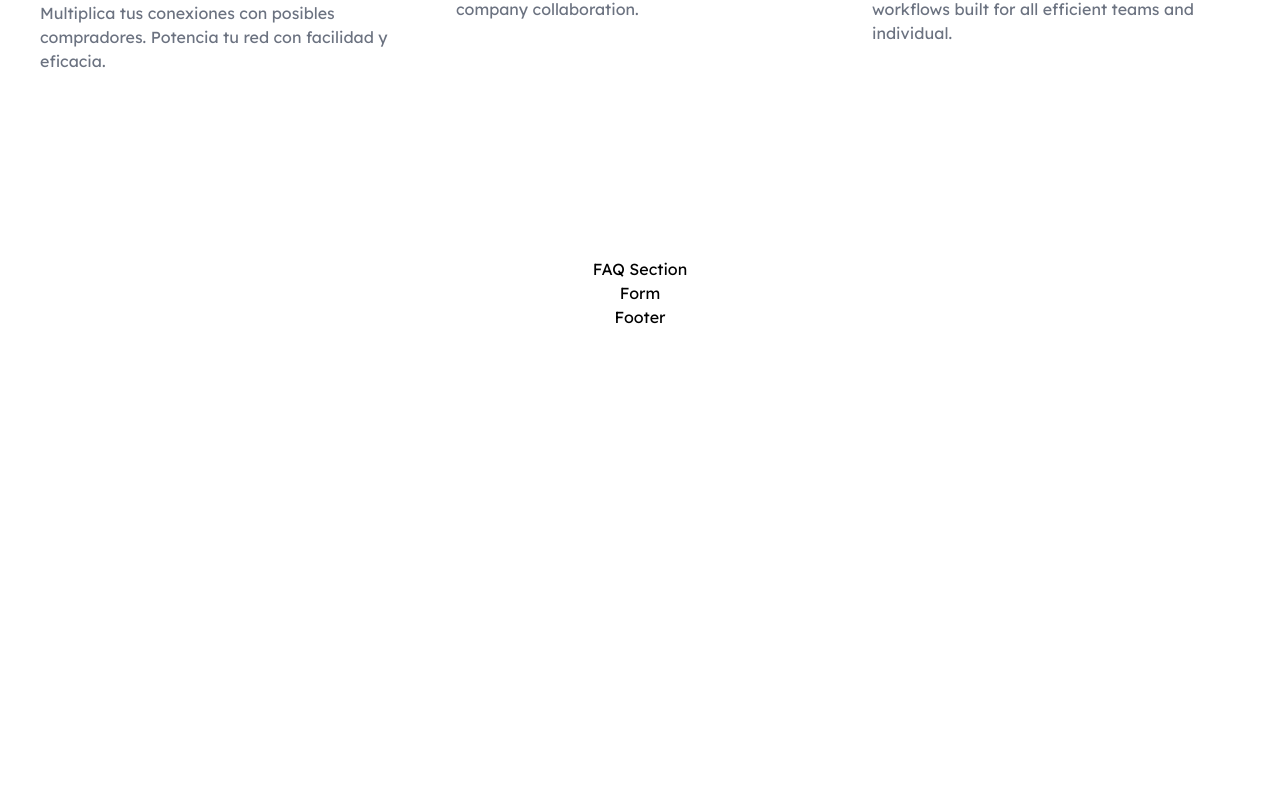
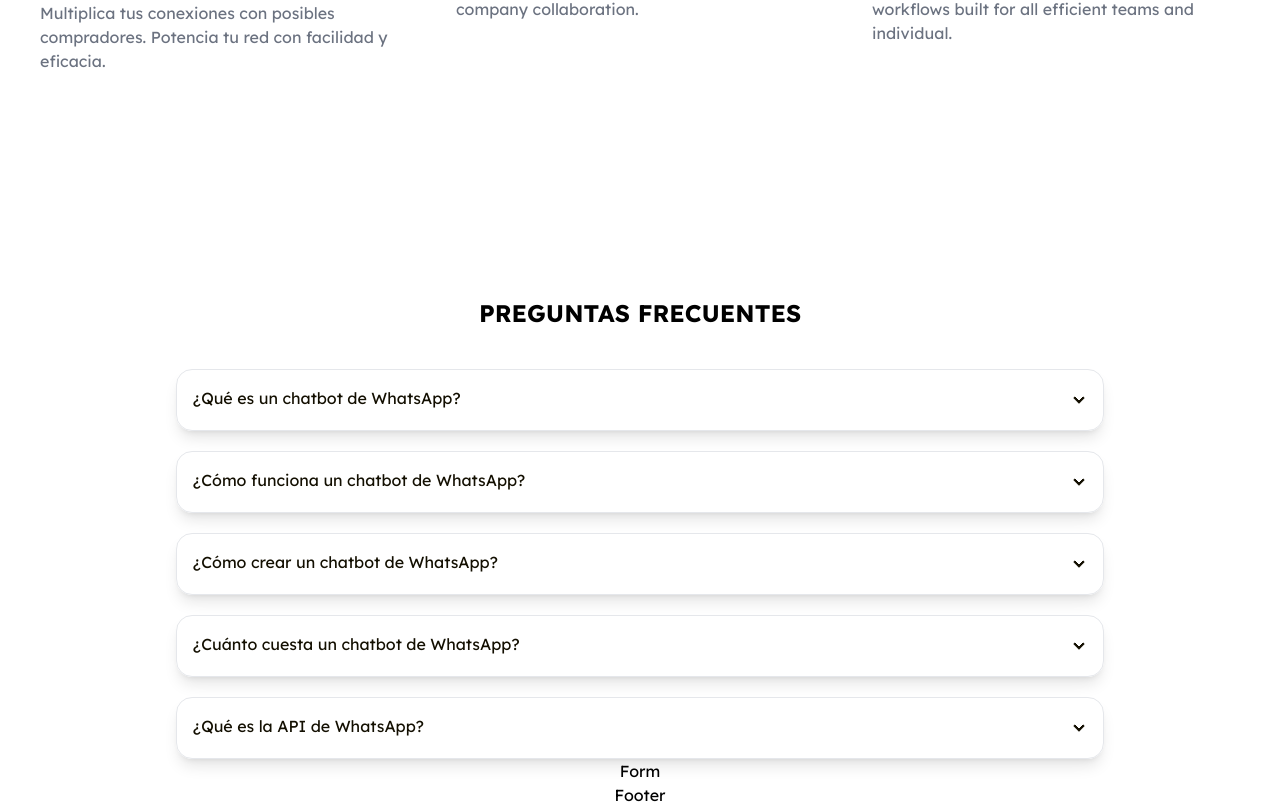
Before and after one commit to RST-Sistemas/chatbot-landing, a Next.js app: page / in a window 1280 px wide. Shown: the part 2781-3588 px from the top of the page. Before the commit the page ends 3110 px from the top, so only its background shows below. Built offline with nearby package versions, Linux system fonts and the light colour scheme.

Commit message:
create FAQ

```diff
--- a/src/app/Components/FAQ.jsx
+++ /dev/null
@@ -1,13 +0,0 @@
-/** @format */
-
-import React from "react";
-
-const FAQ = () => {
-	return (
-		<div>
-			<h1>FAQ Section</h1>
-		</div>
-	);
-};
-
-export default FAQ;
--- /dev/null
+++ b/src/app/Components/FAQ/FAQ.jsx
@@ -0,0 +1,42 @@
+/** @format */
+
+import Collapse from "./components/Collapse";
+
+const FAQ = () => {
+  return (
+    <div className='flex flex-col items-center w-full gap-10 mt-10 px-44'>
+      <h1 className='text-2xl font-bold text-center'>PREGUNTAS FRECUENTES</h1>
+      <div className='flex flex-col w-full gap-5'>
+        {listFAQ.map((data, index) => (
+          <Collapse key={index} data={data} />
+        ))}
+      </div>
+    </div>
+  );
+};
+
+const listFAQ = [
+  {
+    title: "¿Qué es un chatbot de WhatsApp?",
+    description:
+      "Un chatbot de WhatsApp es un software que utiliza reglas preprogramadas y remplazar las conversaciones humanas en WhatsApp: envia mensajes en timepo real, las 24 horas y los 7 dias de la semana.",
+  },
+  {
+    title: "¿Cómo funciona un chatbot de WhatsApp?",
+    description: "",
+  },
+  {
+    title: "¿Cómo crear un chatbot de WhatsApp?",
+    description: "",
+  },
+  {
+    title: "¿Cuánto cuesta un chatbot de WhatsApp?",
+    description: "",
+  },
+  {
+    title: "¿Qué es la API de WhatsApp?",
+    description: "",
+  },
+];
+
+export default FAQ;
--- /dev/null
+++ b/src/app/Components/FAQ/components/Collapse.jsx
@@ -0,0 +1,15 @@
+const Collapse = ({ data }) => {
+  return (
+    <div className='border shadow-lg collapse collapse-arrow '>
+      <input type='checkbox' />
+      <div className='w-full collapse-title text-primary-content'>
+        {data.title}
+      </div>
+      <div className='w-full collapse-content text-primary-content'>
+        <p>{data.description}</p>
+      </div>
+    </div>
+  );
+};
+
+export default Collapse;
--- a/src/app/Components/index.js
+++ b/src/app/Components/index.js
@@ -1,7 +1,7 @@
 /** @format */
 
 export { default as Contact } from "./Contact";
-export { default as FAQ } from "./FAQ";
+export { default as FAQ } from "./FAQ/FAQ";
 export { default as Feature } from "./Feature";
 export { default as Footer } from "./Footer";
 export { default as Hero } from "./Hero";
```
